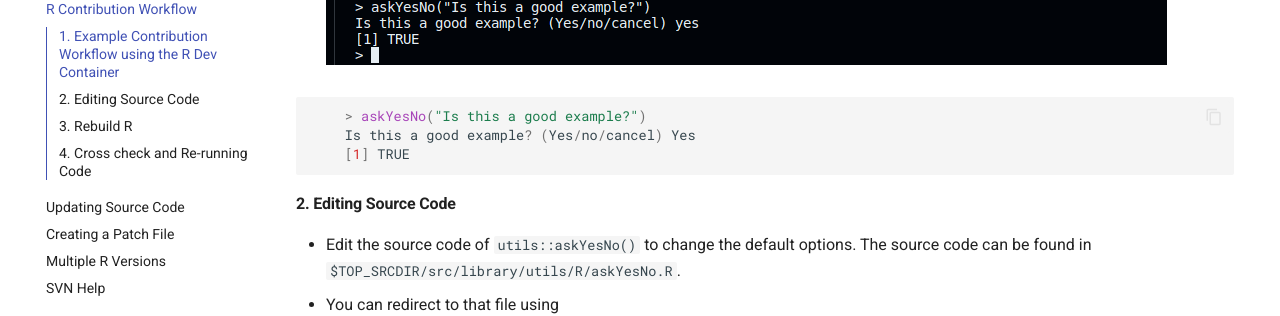
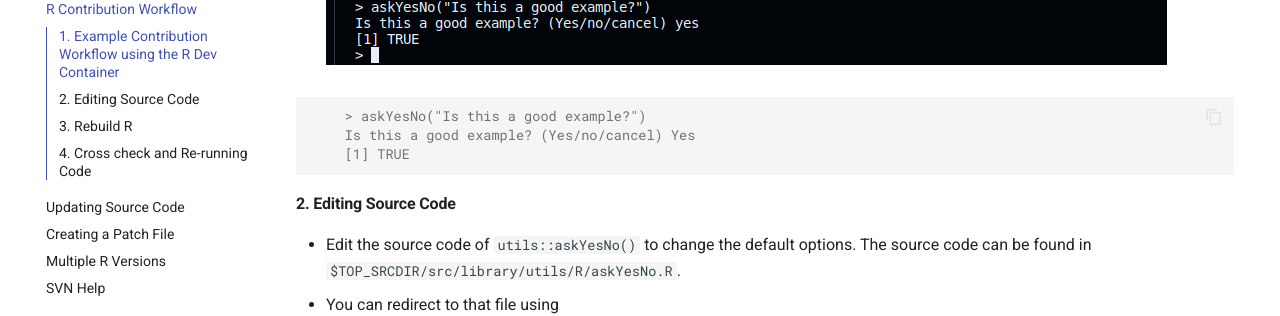
Before and after one commit to r-devel/r-dev-env, an MkDocs documentation site: the page built from docs/tutorials/contribution_workflow.md, in a window 1280 px wide and 900 px high, scrolled down 1135 px. Shown: the part 153-469 px from the top of the window. Built offline with MkDocs 1.6.1 and Material for MkDocs 9.7.7, drawn with Linux system fonts in a browser that asks for light colours; comment, search, counter and statistics services are not loaded; some of the changed text lies outside the part shown.

Commit message:
docs: Use proper code fencing for console outputs

````diff
--- a/docs/tutorials/contribution_workflow.md
+++ b/docs/tutorials/contribution_workflow.md
@@ -12,7 +12,7 @@
 
     ![alt text](../assets/rdev19.png)
 
-```R
+```Rconsole
     > askYesNo("Is this a good example?")
     Is this a good example? (Yes/no/cancel) Yes
     [1] TRUE
````
Also changed, not shown: other parts of docs/tutorials/contribution_workflow.md (+1 -1 lines).
